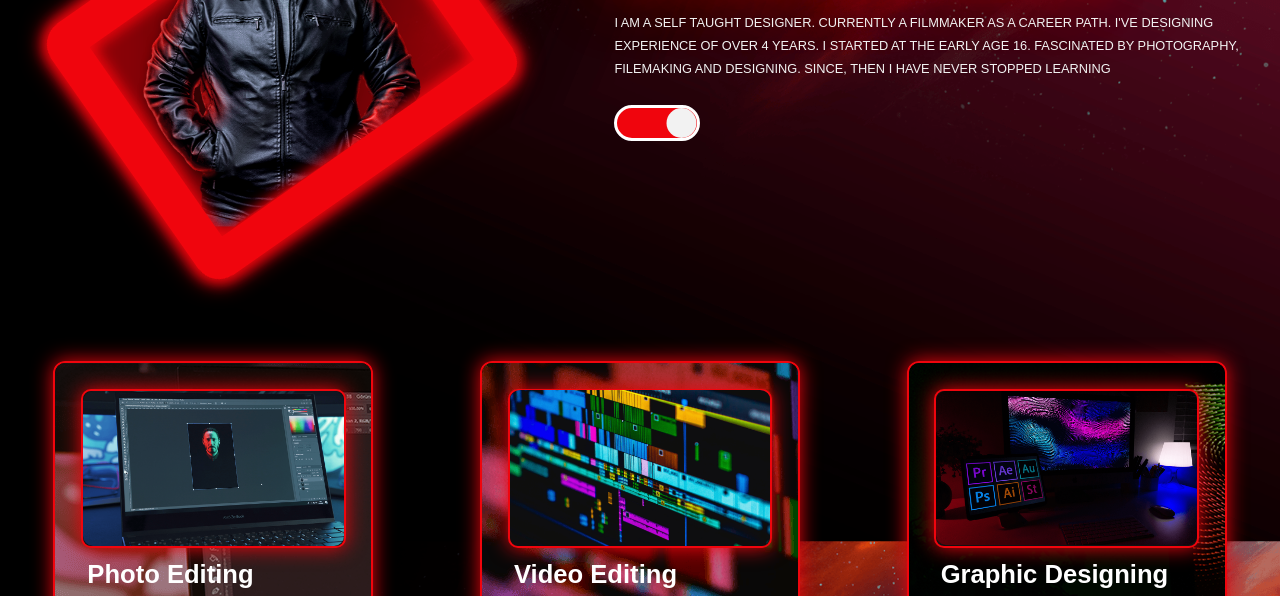
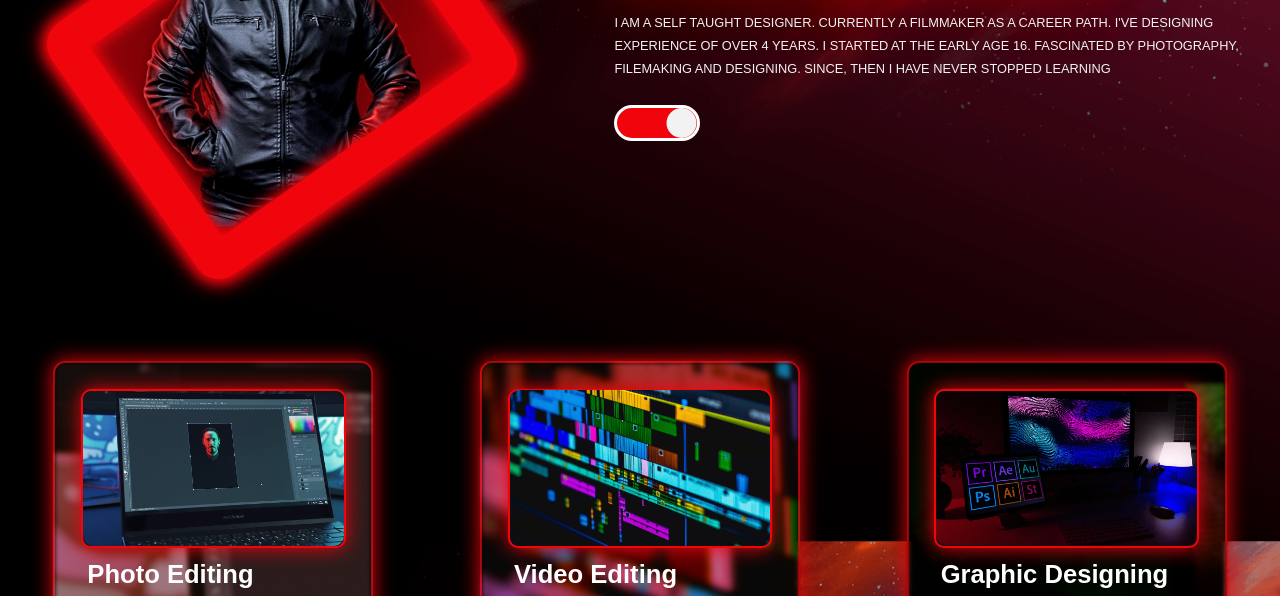
Before and after one commit to VirtualPirate/AZStudio, a plain HTML site: page index.html in a window 1280 px wide. Shown: the part 312-908 px from the top of the page. Drawn offline with Linux system fonts and the light colour scheme; a script that the page names is missing.

Commit message:
Added blur to info-box background

```diff
--- a/css/components/section-2.component.css
+++ b/css/components/section-2.component.css
@@ -29,7 +29,7 @@
   content: "";
   background-size: cover;
   opacity: 1;
-  filter: brightness(60%) var(--info-box-background-filter);
+  filter: blur(2px) brightness(60%) var(--info-box-background-filter);
 
   position: absolute;
   top: 0px;
```
